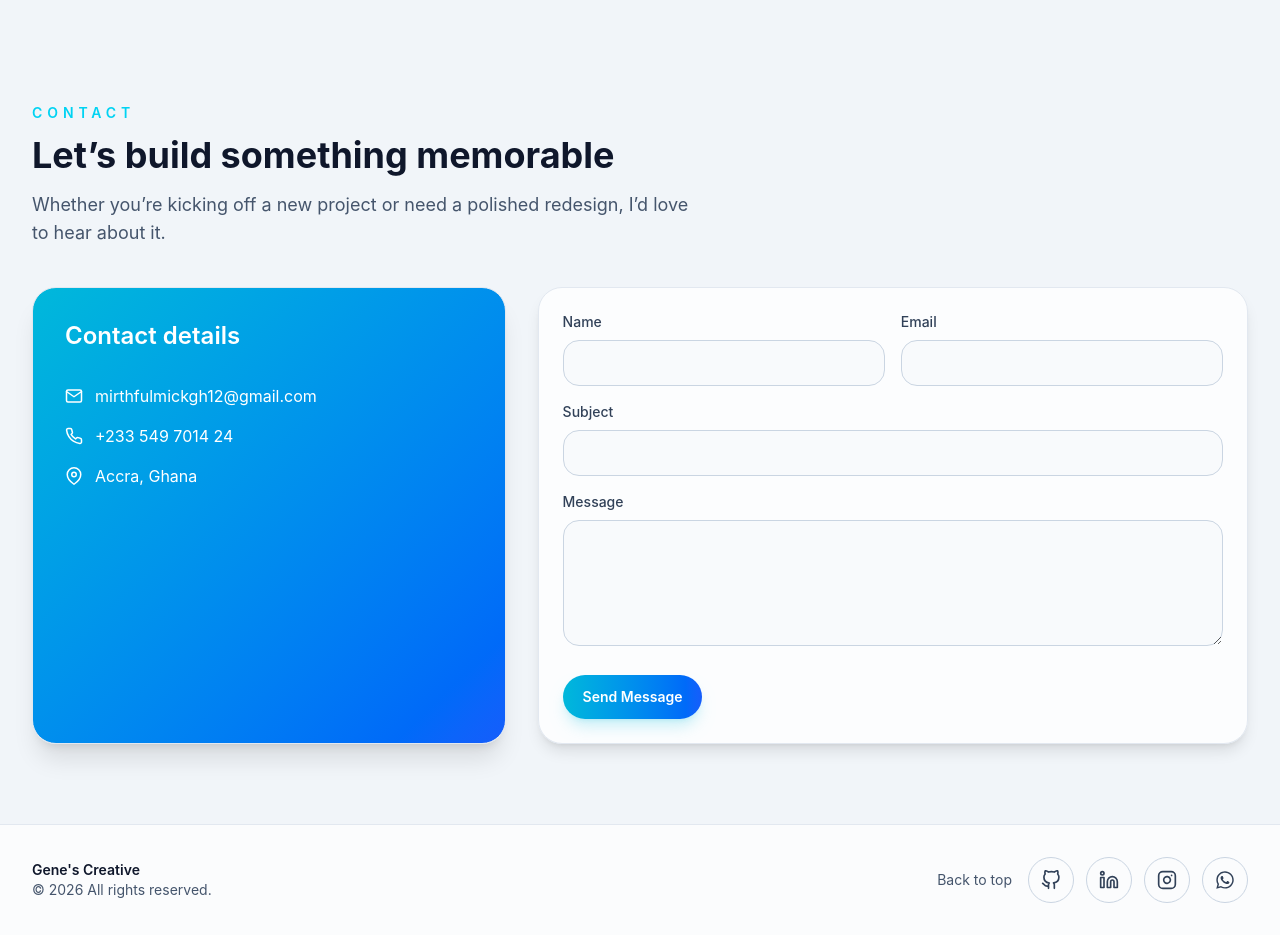
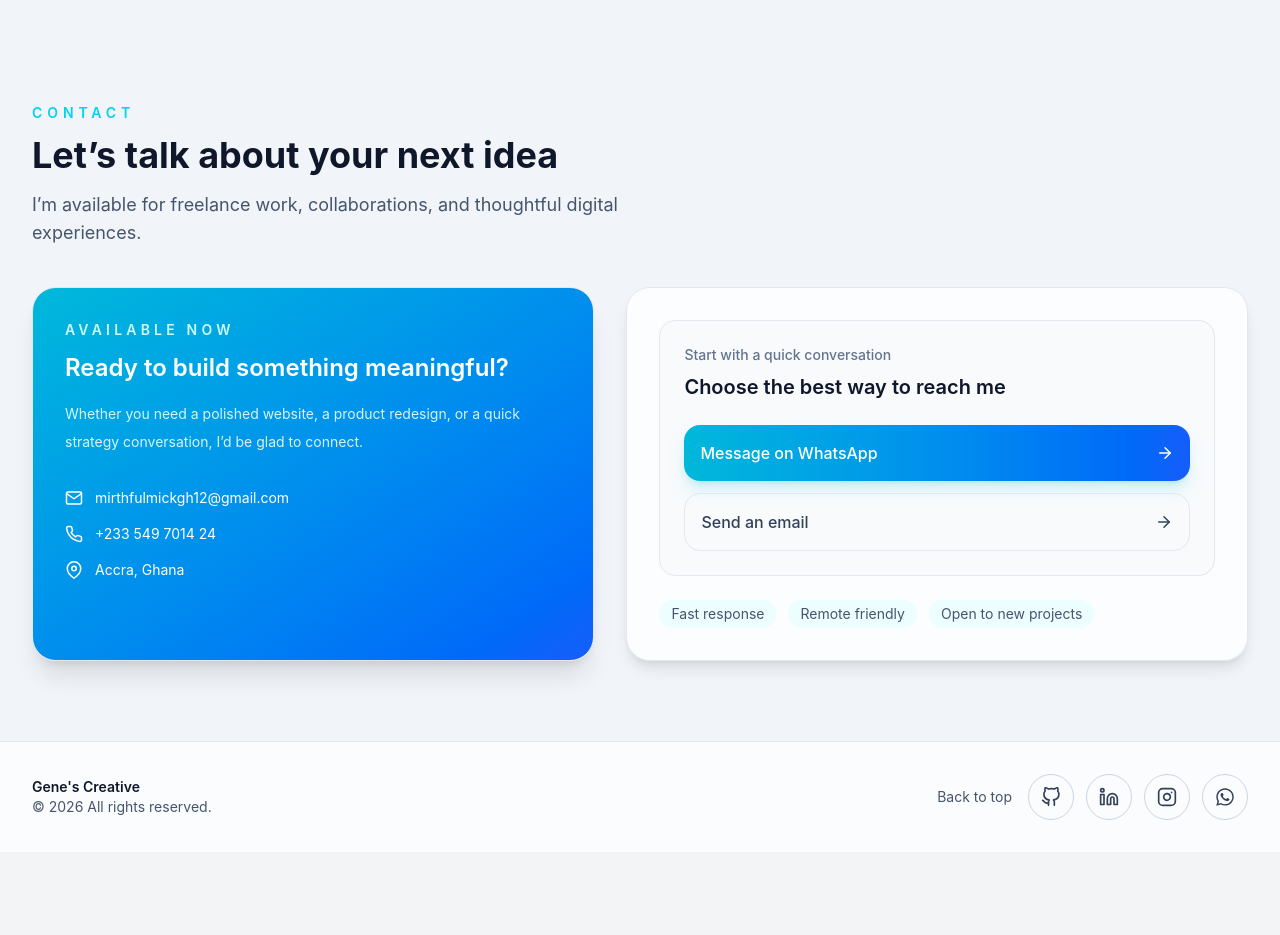
Before and after one commit to Genie-hacqman/Myprsonal_Portfolio, a React (Vite) app: page / in a window 1280 px wide. Shown: the part 5220-6155 px from the top of the page. After the commit the page ends 6072 px from the top, so only its background shows below. Built offline with nearby package versions, Linux system fonts and the light colour scheme.

Commit message:
Initail commit

```diff
--- a/src/components/Contact.jsx
+++ b/src/components/Contact.jsx
@@ -1,96 +1,81 @@
-// Contact form and contact details section.
+// Contact section with a clean, professional call-to-action.
 
-
-import { useState, useRef } from 'react';
 import { motion } from 'framer-motion';
-import emailjs from '@emailjs/browser';
-import { FiMail, FiMapPin, FiPhone } from 'react-icons/fi';
+import { FiArrowRight, FiMail, FiMapPin, FiPhone } from 'react-icons/fi';
 import SectionTitle from './SectionTitle';
 
+const whatsappNumber = '233549701424';
+const whatsappBaseUrl = `https://wa.me/${whatsappNumber}`;
+
 const Contact = () => {
-  // Use a ref for the form so we can use EmailJS `sendForm` as shown in the docs.
-  const formRef = useRef(null);
-
-  // Store the contact form values in local state (keeps inputs controlled and allows validation).
-  const [formData, setFormData] = useState({ user_name: '', user_email: '', user_subject: '', message: '' });
-
-  // Track the submission status shown to the user after sending the form.
-  const [status, setStatus] = useState('');
-
-  const handleChange = (event) => {
-    setFormData({ ...formData, [event.target.name]: event.target.value });
-  };
-
-  const handleSubmit = (event) => {
-    event.preventDefault();
-
-    if (!formData.user_name || !formData.user_email || !formData.message) {
-      setStatus('Please fill in your name, email, and message.');
-      return;
-    }
-
-    // Prefer providing the public key through an environment variable for security.
-    // Add VITE_EMAILJS_PUBLIC_KEY to your .env if you haven't already.
-    const publicKey = import.meta.env.VITE_EMAILJS_PUBLIC_KEY || 'public_key';
-
-    emailjs
-      .sendForm('service_l8s1y3p', 'template_il38l1s', formRef.current, {
-        publicKey,
-      })
-      .then((response) => {
-        console.log('EmailJS SUCCESS:', response);
-        setStatus('Thanks for reaching out. Your message is on its way.');
-        setFormData({ user_name: '', user_email: '', user_subject: '', message: '' });
-      })
-      .catch((error) => {
-        // Show a helpful error message and include console logging for debugging.
-        console.error('EmailJS FAILED', error);
-        if (error?.status === 400 && error?.text?.includes('Public Key is invalid')) {
-          setStatus('Invalid EmailJS public key. Add VITE_EMAILJS_PUBLIC_KEY to your .env file.');
-        } else {
-          setStatus('Something went wrong. Please check the console for details.');
-        }
-      });
-  };
-
   return (
     <section id="contact" className="px-4 py-20 sm:px-6 lg:px-8">
       <div className="mx-auto max-w-7xl">
-        <SectionTitle eyebrow="Contact" title="Let’s build something memorable" description="Whether you’re kicking off a new project or need a polished redesign, I’d love to hear about it." />
-        <div className="grid gap-8 lg:grid-cols-[0.8fr_1.2fr]">
-          <motion.div initial={{ opacity: 0, x: -20 }} whileInView={{ opacity: 1, x: 0 }} viewport={{ once: true }} className="rounded-3xl border border-slate-200 bg-linear-to-br from-cyan-500 to-blue-600 p-8 text-white shadow-xl">
-            <h3 className="text-2xl font-semibold">Contact details</h3>
-            <div className="mt-8 space-y-4">
+        <SectionTitle
+          eyebrow="Contact"
+          title="Let’s talk about your next idea"
+          description="I’m available for freelance work, collaborations, and thoughtful digital experiences."
+        />
+
+        <div className="grid gap-8 lg:grid-cols-[0.95fr_1.05fr]">
+          <motion.div
+            initial={{ opacity: 0, x: -20 }}
+            whileInView={{ opacity: 1, x: 0 }}
+            viewport={{ once: true }}
+            className="rounded-3xl border border-slate-200 bg-linear-to-br from-cyan-500 to-blue-600 p-8 text-white shadow-xl"
+          >
+            <p className="text-sm font-semibold uppercase tracking-[0.3em] text-cyan-100">Available now</p>
+            <h3 className="mt-3 text-2xl font-semibold">Ready to build something meaningful?</h3>
+            <p className="mt-4 text-sm leading-7 text-cyan-50/90">
+              Whether you need a polished website, a product redesign, or a quick strategy conversation, I’d be glad to connect.
+            </p>
+
+            <div className="mt-8 space-y-4 text-sm">
               <div className="flex items-center gap-3"><FiMail size={18} /> <span>mirthfulmickgh12@gmail.com</span></div>
-              <div className="flex items-center gap-3"><FiPhone size={18} /> <span>+233 549 7014 24</span></div>
+              <a href={whatsappBaseUrl} target="_blank" rel="noreferrer" className="flex items-center gap-3 transition hover:opacity-90">
+                <FiPhone size={18} /> <span>+233 549 7014 24</span>
+              </a>
               <div className="flex items-center gap-3"><FiMapPin size={18} /> <span>Accra, Ghana</span></div>
             </div>
           </motion.div>
 
-          <motion.form ref={formRef} initial={{ opacity: 0, x: 20 }} whileInView={{ opacity: 1, x: 0 }} viewport={{ once: true }} onSubmit={handleSubmit} className="rounded-3xl border border-slate-200 bg-white/80 p-6 shadow-lg dark:border-slate-800 dark:bg-slate-900/70">
-            <div className="grid gap-4 sm:grid-cols-2">
-              <label className="text-sm font-medium text-slate-700 dark:text-slate-200">
-                Name
-                <input name="user_name" value={formData.user_name} onChange={handleChange} className="mt-2 w-full rounded-2xl border border-slate-300 bg-slate-50 px-4 py-3 outline-none ring-0 dark:border-slate-700 dark:bg-slate-950" required />
-              </label>
-              <label className="text-sm font-medium text-slate-700 dark:text-slate-200">
-                Email
-                <input type="email" name="user_email" value={formData.user_email} onChange={handleChange} className="mt-2 w-full rounded-2xl border border-slate-300 bg-slate-50 px-4 py-3 outline-none ring-0 dark:border-slate-700 dark:bg-slate-950" required />
-              </label>
+          <motion.div
+            initial={{ opacity: 0, x: 20 }}
+            whileInView={{ opacity: 1, x: 0 }}
+            viewport={{ once: true }}
+            className="rounded-3xl border border-slate-200 bg-white/80 p-8 shadow-lg dark:border-slate-800 dark:bg-slate-900/70"
+          >
+            <div className="rounded-2xl border border-slate-200 bg-slate-50 p-6 dark:border-slate-800 dark:bg-slate-950/60">
+              <p className="text-sm font-medium text-slate-500 dark:text-slate-400">Start with a quick conversation</p>
+              <h4 className="mt-2 text-xl font-semibold text-slate-900 dark:text-white">Choose the best way to reach me</h4>
+
+              <div className="mt-6 space-y-3">
+                <a
+                  href={whatsappBaseUrl}
+                  target="_blank"
+                  rel="noreferrer"
+                  className="flex items-center justify-between rounded-2xl bg-linear-to-r from-cyan-500 to-blue-600 px-4 py-4 text-white shadow-lg shadow-cyan-500/20 transition hover:-translate-y-1"
+                >
+                  <span className="font-medium">Message on WhatsApp</span>
+                  <FiArrowRight size={18} />
+                </a>
+
+                <a
+                  href="mailto:mirthfulmickgh12@gmail.com"
+                  className="flex items-center justify-between rounded-2xl border border-slate-200 px-4 py-4 text-slate-700 transition hover:border-cyan-400 hover:text-cyan-600 dark:border-slate-700 dark:text-slate-200"
+                >
+                  <span className="font-medium">Send an email</span>
+                  <FiArrowRight size={18} />
+                </a>
+              </div>
             </div>
-            <label className="mt-4 block text-sm font-medium text-slate-700 dark:text-slate-200">
-              Subject
-              <input name="user_subject" value={formData.user_subject} onChange={handleChange} className="mt-2 w-full rounded-2xl border border-slate-300 bg-slate-50 px-4 py-3 outline-none ring-0 dark:border-slate-700 dark:bg-slate-950" />
-            </label>
-            <label className="mt-4 block text-sm font-medium text-slate-700 dark:text-slate-200">
-              Message
-              <textarea name="message" value={formData.message} onChange={handleChange} rows="5" className="mt-2 w-full rounded-2xl border border-slate-300 bg-slate-50 px-4 py-3 outline-none ring-0 dark:border-slate-700 dark:bg-slate-950" required />
-            </label>
-            <button type="submit" className="mt-6 inline-flex items-center rounded-full bg-linear-to-r from-cyan-500 to-blue-600 px-5 py-3 text-sm font-semibold text-white shadow-lg shadow-cyan-500/20 transition hover:-translate-y-1">
-              Send Message
-            </button>
-            {status && <p className="mt-4 text-sm text-slate-600 dark:text-slate-300">{status}</p>}
-          </motion.form>
+
+            <div className="mt-6 flex flex-wrap gap-3 text-sm text-slate-600 dark:text-slate-300">
+              <span className="rounded-full bg-cyan-50 px-3 py-1 dark:bg-cyan-500/10">Fast response</span>
+              <span className="rounded-full bg-cyan-50 px-3 py-1 dark:bg-cyan-500/10">Remote friendly</span>
+              <span className="rounded-full bg-cyan-50 px-3 py-1 dark:bg-cyan-500/10">Open to new projects</span>
+            </div>
+          </motion.div>
         </div>
       </div>
     </section>
```
